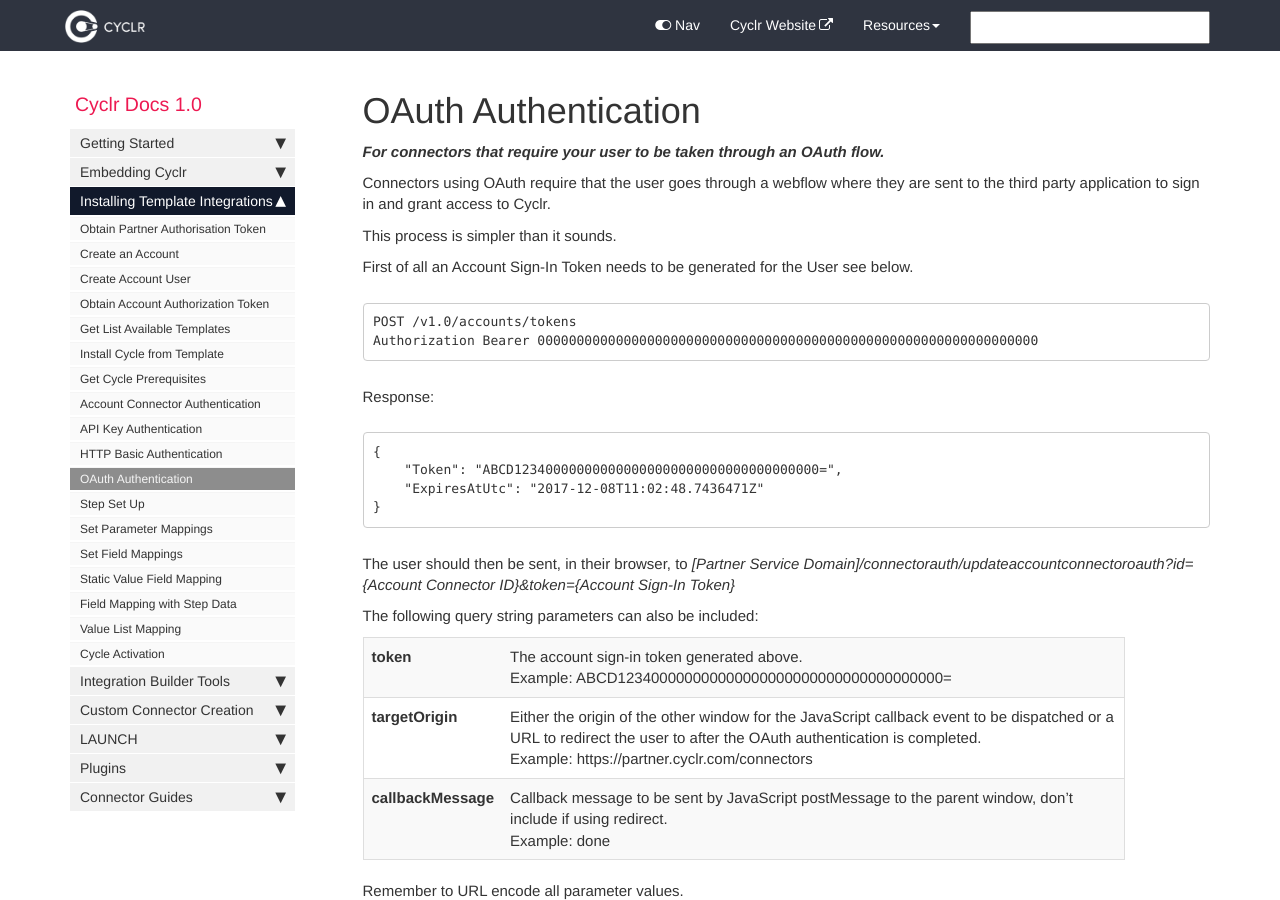
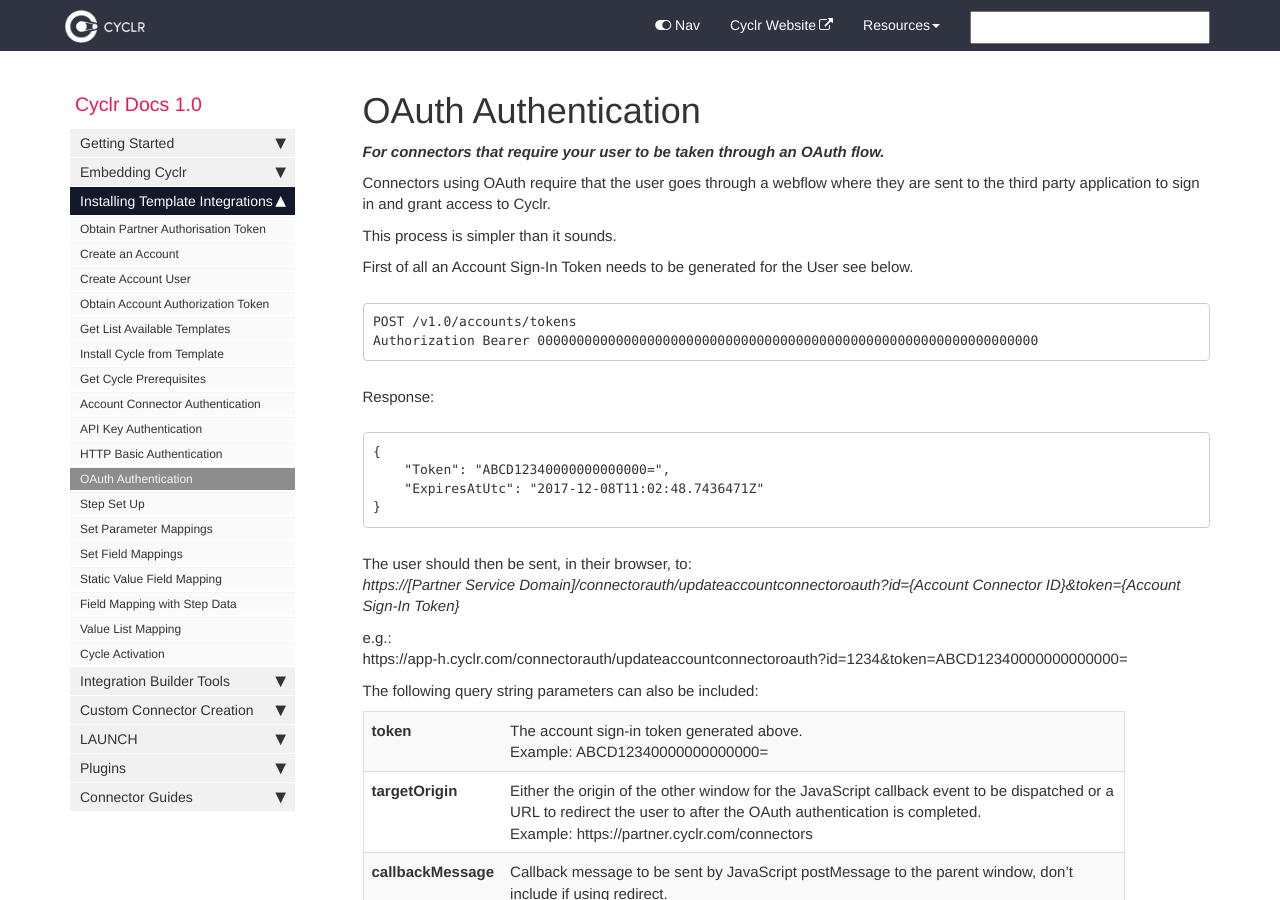
Before and after one commit to sneakysneak/docs, a Jekyll site: the page built from pages/installing-templates-api/oauth-authentication.md, in a window 1280 px wide and 900 px high. Built offline with Jekyll 4.4.1, drawn with Linux system fonts in a browser that asks for light colours; nearby versions of some CDN libraries; comment, search, counter and statistics services are not loaded.

Commit message:
More tweaking

```diff
--- a/pages/installing-templates-api/oauth-authentication.md
+++ b/pages/installing-templates-api/oauth-authentication.md
@@ -19,18 +19,22 @@ First of all an Account Sign-In Token needs to be generated for the User see bel
 Response:
 
     {
-        "Token": "ABCD123400000000000000000000000000000000000=",
+        "Token": "ABCD12340000000000000=",
         "ExpiresAtUtc": "2017-12-08T11:02:48.7436471Z"
     }
 
-The user should then be sent, in their browser, to _[Partner Service Domain]/connectorauth/updateaccountconnectoroauth?id={Account Connector ID}&token={Account Sign-In Token}_
+The user should then be sent, in their browser, to: \
+_https://[Partner Service Domain]/connectorauth/updateaccountconnectoroauth?id={Account Connector ID}&token={Account Sign-In Token}_
+
+e.g.: \
+https://app-h.cyclr.com/connectorauth/updateaccountconnectoroauth?id=1234&token=ABCD12340000000000000=
 
 The following query string parameters can also be included:
 
 <table>
     <tr>
         <th>token</th>
-        <td>The account sign-in token generated above. <br/>Example: ABCD123400000000000000000000000000000000000=</td>
+        <td>The account sign-in token generated above. <br/>Example: ABCD12340000000000000=</td>
     </tr>
     <tr>
         <th>targetOrigin</th>
```
